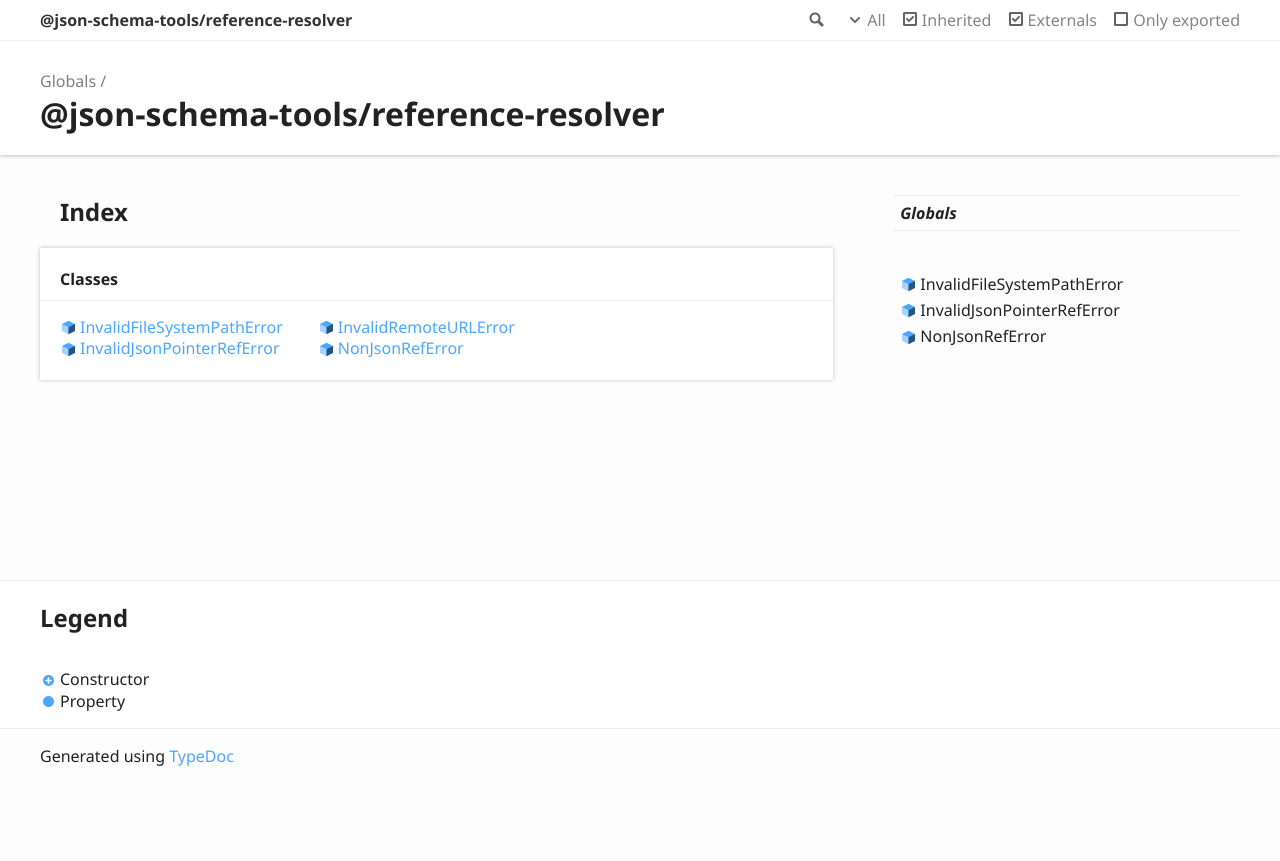
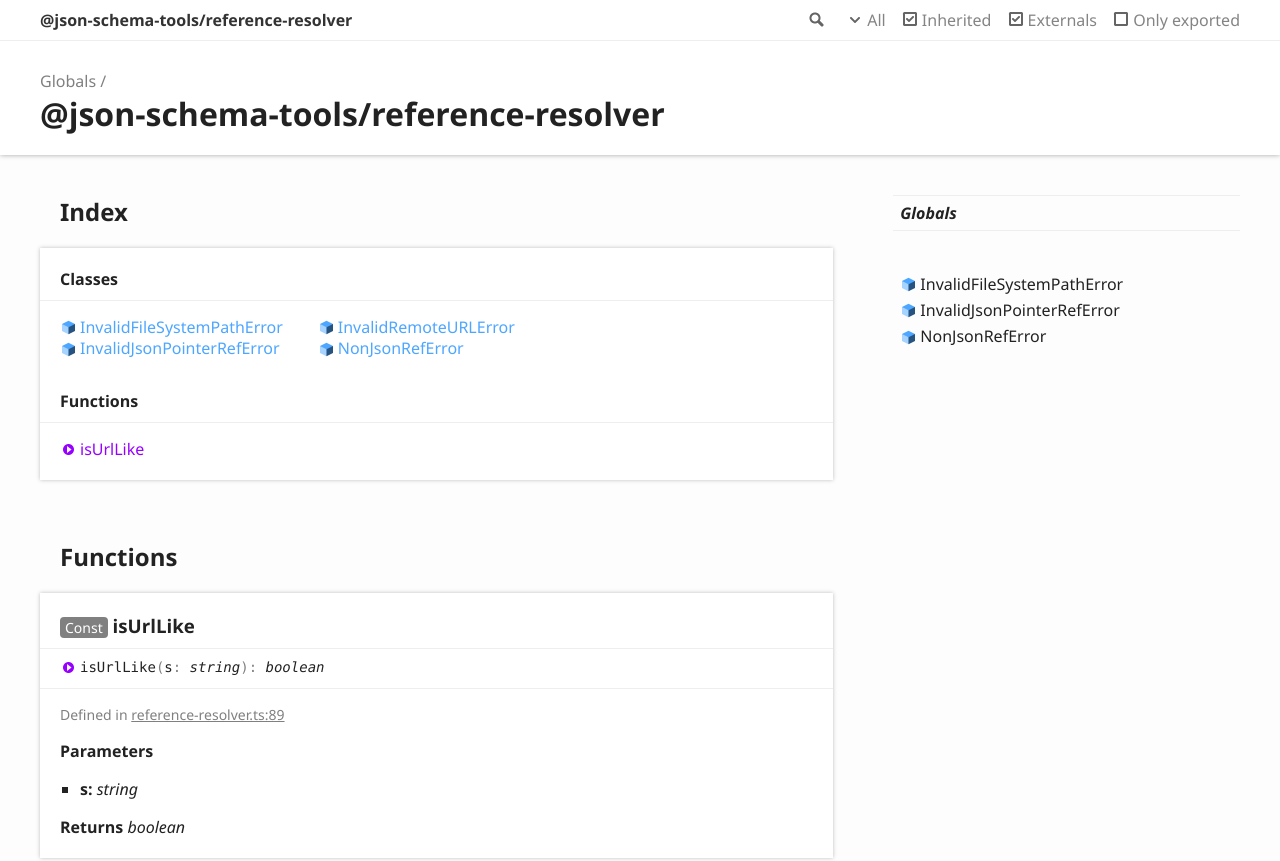
Before and after one commit to json-schema-tools/reference-resolver, a plain HTML site: page globals.html in a window 1280 px wide. Shown: the top 861 px of the page. Before the commit the page ends 800 px from the top, so only its background shows below. Drawn offline with Linux system fonts and the light colour scheme.

Commit message:
github pages release

```diff
--- a/globals.html
+++ b/globals.html
@@ -76,7 +76,39 @@
 								<li class="tsd-kind-class"><a href="classes/nonjsonreferror.html" class="tsd-kind-icon">Non<wbr>Json<wbr>Ref<wbr>Error</a></li>
 							</ul>
 						</section>
+						<section class="tsd-index-section ">
+							<h3>Functions</h3>
+							<ul class="tsd-index-list">
+								<li class="tsd-kind-function"><a href="globals.html#isurllike" class="tsd-kind-icon">is<wbr>Url<wbr>Like</a></li>
+							</ul>
+						</section>
 					</div>
+				</section>
+			</section>
+			<section class="tsd-panel-group tsd-member-group ">
+				<h2>Functions</h2>
+				<section class="tsd-panel tsd-member tsd-kind-function">
+					<a name="isurllike" class="tsd-anchor"></a>
+					<h3><span class="tsd-flag ts-flagConst">Const</span> is<wbr>Url<wbr>Like</h3>
+					<ul class="tsd-signatures tsd-kind-function">
+						<li class="tsd-signature tsd-kind-icon">is<wbr>Url<wbr>Like<span class="tsd-signature-symbol">(</span>s<span class="tsd-signature-symbol">: </span><span class="tsd-signature-type">string</span><span class="tsd-signature-symbol">)</span><span class="tsd-signature-symbol">: </span><span class="tsd-signature-type">boolean</span></li>
+					</ul>
+					<ul class="tsd-descriptions">
+						<li class="tsd-description">
+							<aside class="tsd-sources">
+								<ul>
+									<li>Defined in <a href="https://github.com/json-schema-tools/reference-resolver/blob/feba7a4/src/reference-resolver.ts#L89">reference-resolver.ts:89</a></li>
+								</ul>
+							</aside>
+							<h4 class="tsd-parameters-title">Parameters</h4>
+							<ul class="tsd-parameters">
+								<li>
+									<h5>s: <span class="tsd-signature-type">string</span></h5>
+								</li>
+							</ul>
+							<h4 class="tsd-returns-title">Returns <span class="tsd-signature-type">boolean</span></h4>
+						</li>
+					</ul>
 				</section>
 			</section>
 		</div>
```
Also changed, not shown: assets/js/search.json (+1 -1 lines), classes/invalidfilesystempatherror.html (+3 -3 lines), classes/invalidjsonpointerreferror.html (+3 -3 lines), classes/invalidremoteurlerror.html (+3 -3 lines), classes/nonjsonreferror.html (+3 -3 lines).
